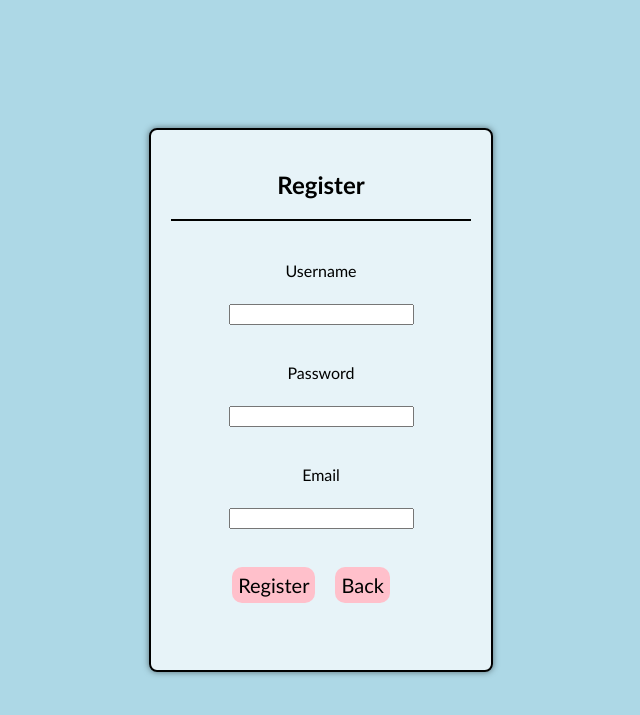
After one commit to ArinGitPort/OnlineShopWebsite, a PHP site: page /register.php in a window 1280 px wide. The commit adds this page. Shown: the top 715 px of the page, without its empty margins (319-959 px from the left). Run offline with PHP 8.4, Linux system fonts and the light colour scheme.

Commit message:
First Changes

```diff
--- /dev/null
+++ b/register.php
@@ -0,0 +1,82 @@
+<?php
+session_start(); // Start the session
+
+// Database connection
+$servername = "localhost";
+$dbUsername = "root"; // Database username
+$dbPassword = ""; // Database password
+$dbname = "logindb"; // Use your existing database name
+
+$conn = new mysqli($servername, $dbUsername, $dbPassword, $dbname);
+
+// Check connection
+if ($conn->connect_error) {
+    die("Connection failed: " . $conn->connect_error);
+}
+
+if ($_SERVER["REQUEST_METHOD"] == "POST") {
+    $username = trim($_POST['username']); // Capture username input
+    $email = trim($_POST['email']); // Capture email input
+    $password = password_hash(trim($_POST['password']), PASSWORD_DEFAULT); // Hash the password
+
+    // Check if the username already exists
+    $stmt = $conn->prepare("SELECT * FROM userinfo WHERE username = ?");
+    $stmt->bind_param("s", $username);
+    $stmt->execute();
+    $result = $stmt->get_result();
+
+    if ($result->num_rows > 0) {
+        echo "<script>alert('Username may already exist. Please choose a different username.');</script>";
+    } else {
+        // Proceed to insert the new user
+        $stmt = $conn->prepare("INSERT INTO userinfo (username, userpassword, useremail) VALUES (?, ?, ?)");
+        $stmt->bind_param("sss", $username, $password, $email);
+
+        if ($stmt->execute()) {
+            echo "<script>alert('Registration Successful! Redirecting to login page.');</script>";
+            header("Location: login.php");
+            exit(); // Ensure no further code is executed
+        } else {
+            echo "Error: " . $stmt->error;
+        }
+    }
+
+    $stmt->close();
+}
+
+$conn->close();
+?>
+
+
+<!DOCTYPE html>
+<html lang="en">
+<head>
+    <link rel="stylesheet" href="stylingfile/register.css">
+    <link rel="icon" href="iconlogo/bunniwinkleIcon.ico">
+    <meta charset="UTF-8">
+    <meta name="viewport" content="width=device-width, initial-scale=1.0">
+    <title>Register</title>
+</head>
+<body>
+    <div class="registerBoxContainer">
+        <div class="registerHeader"><h2>Register</h2></div>
+        <form method="POST" action="">
+            <div class="registerForm">
+                <label>Username</label><br>
+                <input type="text" name="username" class="usernameBox" required><br><br>
+
+                <label>Password</label><br>
+                <input type="password" name="password" class="passwordBox" required><br><br>
+
+                <label>Email</label><br>
+                <input type="email" name="email" required><br><br>
+
+                <div class="registerButton">
+                <input type="submit" value="Register" class="loginButton">
+                <input type="button" value="Back" onclick="location.href='login.php';" class="loginButton">
+                </div>
+            </div>
+        </form>
+    </div>
+</body>
+</html>
--- a/stylingfile/loginstyle.css
+++ b/stylingfile/loginstyle.css
@@ -30,7 +30,6 @@ body {
 box-shadow: 0 0 6px rgb(0, 0, 0, 0.5);
 border-radius: 100px;
 width: 40%;
-  height: 40%;
 }
 
 .loginHeaderDiv{
@@ -65,8 +64,9 @@ body {
 
 .loginButtonDiv {
  display: flex;
-   flex-direction: column;
+ flex-direction: row;
  align-items: center;
+ justify-content: center;
 }
 
 .loginInfoDiv{
@@ -81,6 +81,7 @@ body {
 border: none;
 padding: 6px;
 font-size: 20px;
+margin-right: 20px;
 transition: background-color 0.3s ease, transform 0.3s ease, box-shadow 0.3s;
 }
 
--- /dev/null
+++ b/stylingfile/register.css
@@ -0,0 +1,75 @@
+body {
+    background-color: lightblue; /* Change to any color you prefer */
+    font-family: "Trebuchet MS", "Lucida Sans Unicode", "Lucida Grande",
+      "Lucida Sans", Arial, sans-serif;
+  }
+
+  .registerBoxContainer {
+    display: flex;
+    flex-direction: column;
+    align-items: center;
+    justify-content: top;
+    position: fixed;
+    top: 50%;
+    left: 50%;
+    transform: translate(-50%, -50%);
+    border: solid 2px;
+    border-radius: 8px;
+    box-shadow: 0 0 6px rgba(0, 0, 0, 0.5);
+    width: 300px;
+    height: 500px;
+    padding: 20px;
+    background-color: rgba(255, 255, 255, 0.7); /* White with 70% opacity */
+  }
+
+  .registerHeader {
+    display: flex;
+    flex-direction: column;
+    align-items: center;
+    justify-content: top;
+    border-bottom: solid 2px;
+    margin-bottom: 20px;
+    width: 100%;
+  }
+
+  .registerForm {
+    display: flex;
+    flex-direction: column;
+    margin-top: 20px;
+    align-items: center;
+    justify-items: center;
+  }
+
+  .registerForm label {
+    display: block;         /* Make labels block elements */
+    text-align: center;    /* Center align the text */
+    margin-bottom: 5px;    /* Add some space below the label */
+  }
+
+  .registerButton{
+    display: flex;
+    flex-direction: row;
+    align-items: center;
+    justify-items: center;
+  }
+
+  .loginButton {
+    /* Same button styles as the login page */
+    border-radius: 10px;
+    background-color: pink;
+    border: none;
+    padding: 6px;
+    font-size: 20px;
+    margin-right: 20px;
+    font-family: "Trebuchet MS", "Lucida Sans Unicode", "Lucida Grande",
+      "Lucida Sans", Arial, sans-serif;
+    transition: background-color 0.3s ease, transform 0.3s ease, box-shadow 0.3s;
+  }
+
+  .loginButton:hover {
+    /* Same hover effect */
+    background-color: hotpink;
+    box-shadow: 0 0 6px rgba(184, 112, 112, 1);
+    transform: scale(1.1);
+    cursor: pointer;
+  }
--- a/stylingfile/sidebarstyle.css
+++ b/stylingfile/sidebarstyle.css
@@ -101,7 +101,7 @@ body {
     position: absolute;
     background-color: #97ada3;
     width: 180px; /* Set the width to the desired size */
-    height: 150px; /* Automatically adjust height based on content */
+    height: 130px; /* Automatically adjust height based on content */
     z-index: 1;
     padding: 10px; /* Add padding for spacing inside the dropdown */
     margin: 0;
```
Also changed, not shown: Login.php (+64 -65 lines), additem.php (+22 -16 lines), logout.php (+21 -4 lines), stylingfile/additem.css (+17 -0 lines). Lines whose indentation alone changed are shown as unchanged.
